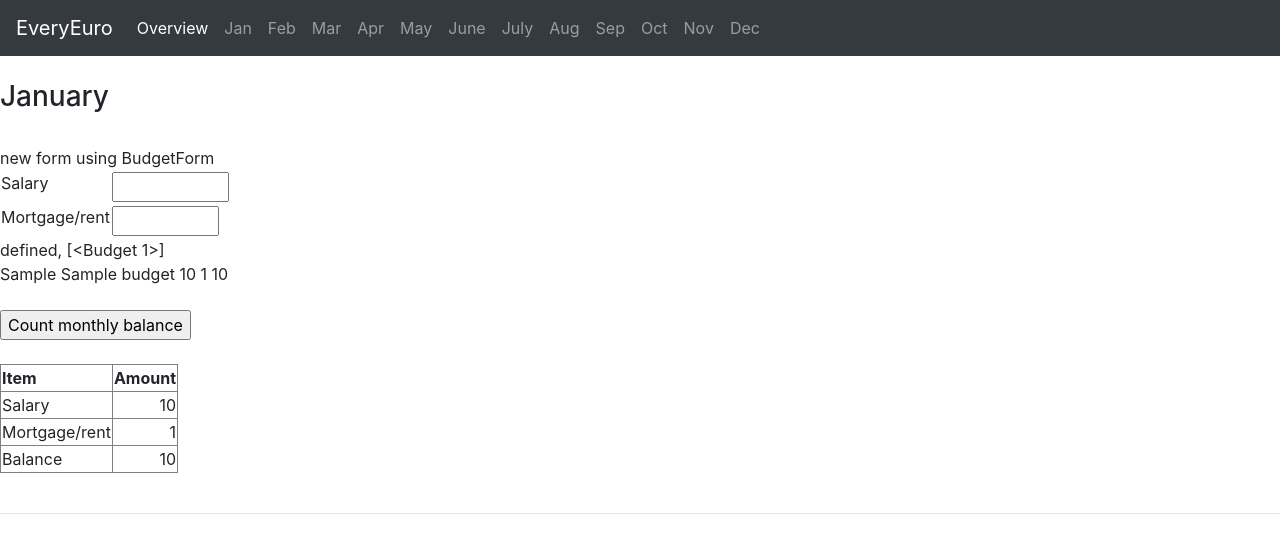
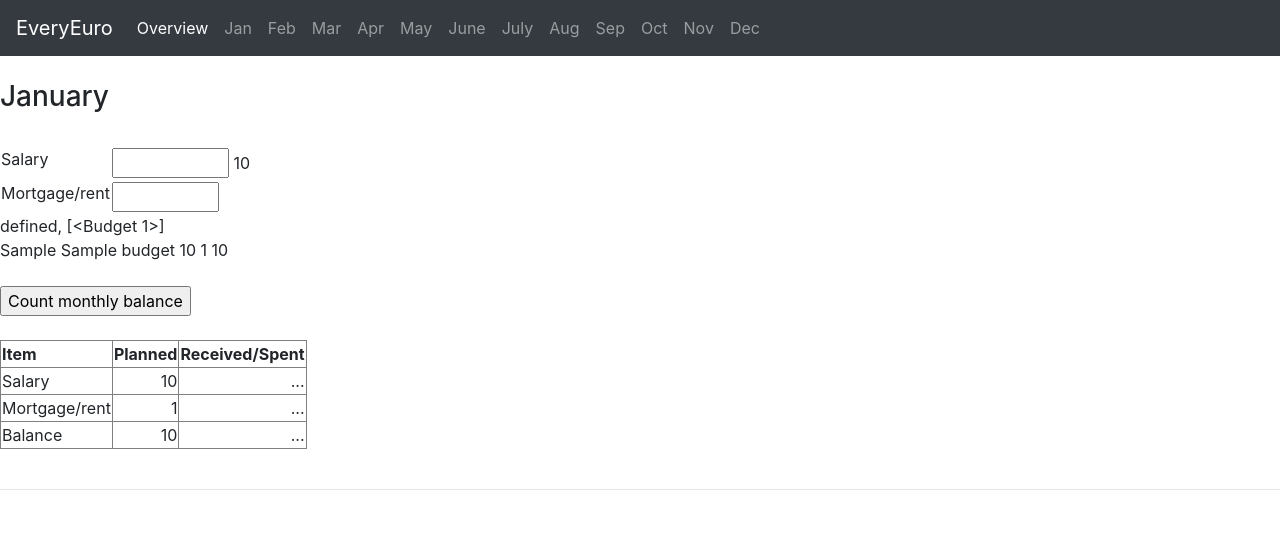
Before and after one commit to aarekr/EveryEuro, a Flask app: page /app/jan in a window 1280 px wide. Shown: the top 553 px of the page. Run offline with Flask 2, Linux system fonts and the light colour scheme; tables that the repository leaves empty hold one stand-in row (values such as "Sample post"); some libraries are stand-ins or nearby versions.

Commit message:
DataRequired validation & Received/Spent field

```diff
--- a/app/budgets/forms.py
+++ b/app/budgets/forms.py
@@ -4,8 +4,8 @@ from wtforms import StringField, IntegerField, validators
 class BudgetForm(FlaskForm):
     month = StringField("Month")
     name = StringField("Month")
-    salary = IntegerField("Salary", validators=[validators.NumberRange(min=500, max=10000)])
-    mortgagerent = IntegerField("Mortgage/rent", validators=[validators.NumberRange(min=100, max=2000)])
+    salary = IntegerField("Salary", [validators.DataRequired(), validators.NumberRange(min=500, max=10000)])
+    mortgagerent = IntegerField("Mortgage/rent", [validators.DataRequired(), validators.NumberRange(min=100, max=2000)])
     balance = IntegerField("Balance")
 
     class Meta:
--- a/app/routes.py
+++ b/app/routes.py
@@ -23,6 +23,7 @@ def jan():
 @app.route("/app/jan/create", methods=["POST"])
 def create_jan():
     form = BudgetForm(request.form)
+
     if not form.validate():
         return render_template("app/jan.html", all_months = Budget.query.all(), form=form)
 
--- a/app/templates/app/jan.html
+++ b/app/templates/app/jan.html
@@ -3,12 +3,11 @@
 {% block body %}
 <h3>January</h3><br />
 
-new form using BudgetForm
 <form method="POST" action="{{ url_for('create_jan') }}">
   <table>
     <tr>
       <td>{{ form.salary.label }}</td>
-      <td>{{ form.salary }}</td>
+      <td>{{ form.salary }} {% for month in all_months %} {{ month.salary }} {% endfor %}</td>
       <td>
         <ul>{% for error in form.salary.errors %}
             <li>{{ error }}</li>
@@ -44,16 +43,20 @@ new form using BudgetForm
   <table border="1">
   {% for month in all_months %}
     <tr><th>Item</th>
-        <th><center>Amount</center></th></tr>
+        <th><center>Planned</center></th>
+        <th><center>Received/Spent</center></th></tr>
     <tr><td>Salary</td>
-        <td align="right">{{ month.salary }}</td></tr>
+        <td align="right">{{ month.salary }}</td>
+        <td align="right">...</td></tr>
     <tr><td>Mortgage/rent</td>
-        <td align="right">{{ month.mortgagerent }}</td></tr>
+        <td align="right">{{ month.mortgagerent }}</td>
+        <td align="right">...</td></tr>
     <tr><td>Balance</td>
-        <td align="right">{{ month.balance }}</td></tr>
+        <td align="right">{{ month.balance }}</td>
+        <td align="right">...</td></tr>
   {% endfor %}
   </table>
 </form>
 
-<br /><hr /><br />
+<br /><hr />
 {% endblock %}
```
